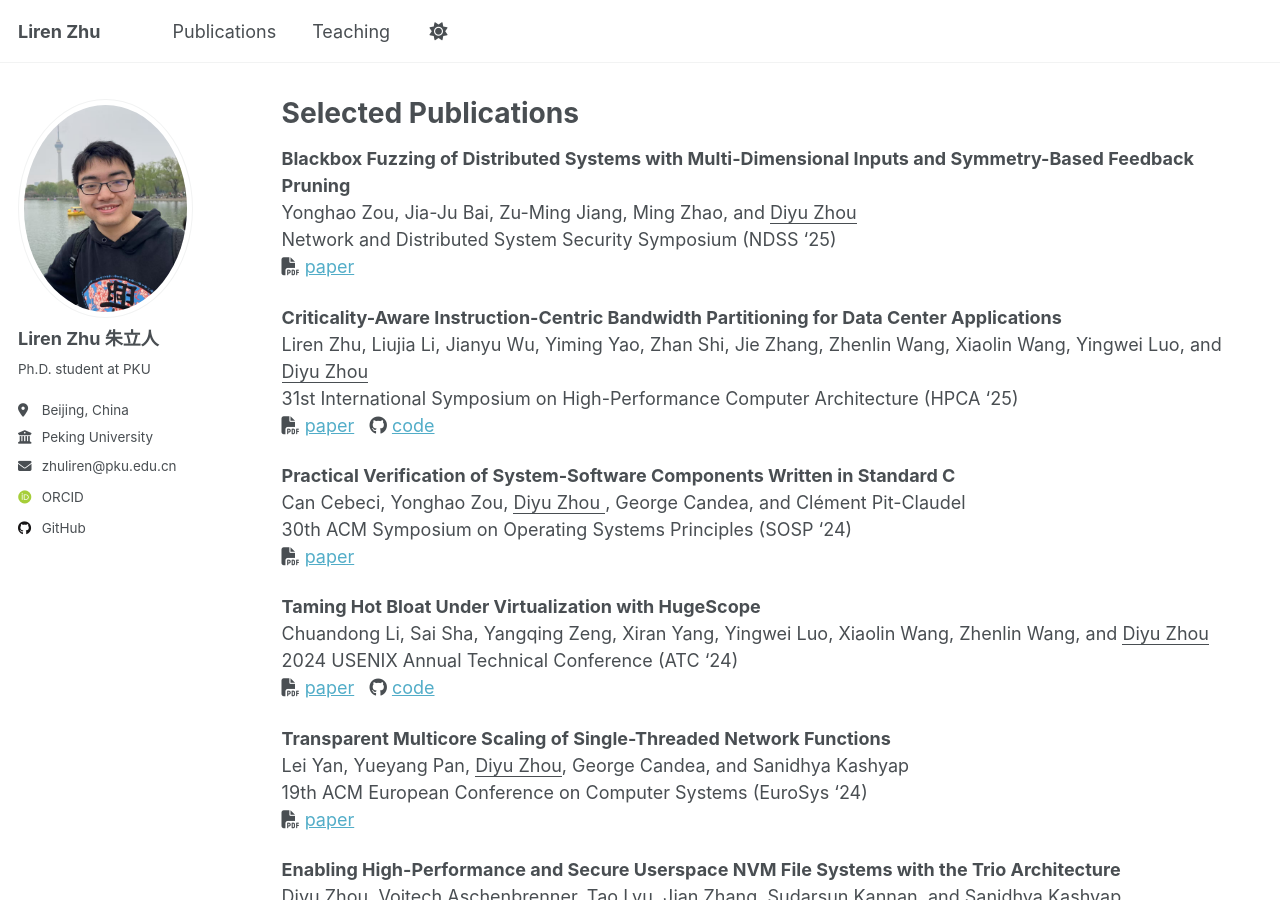
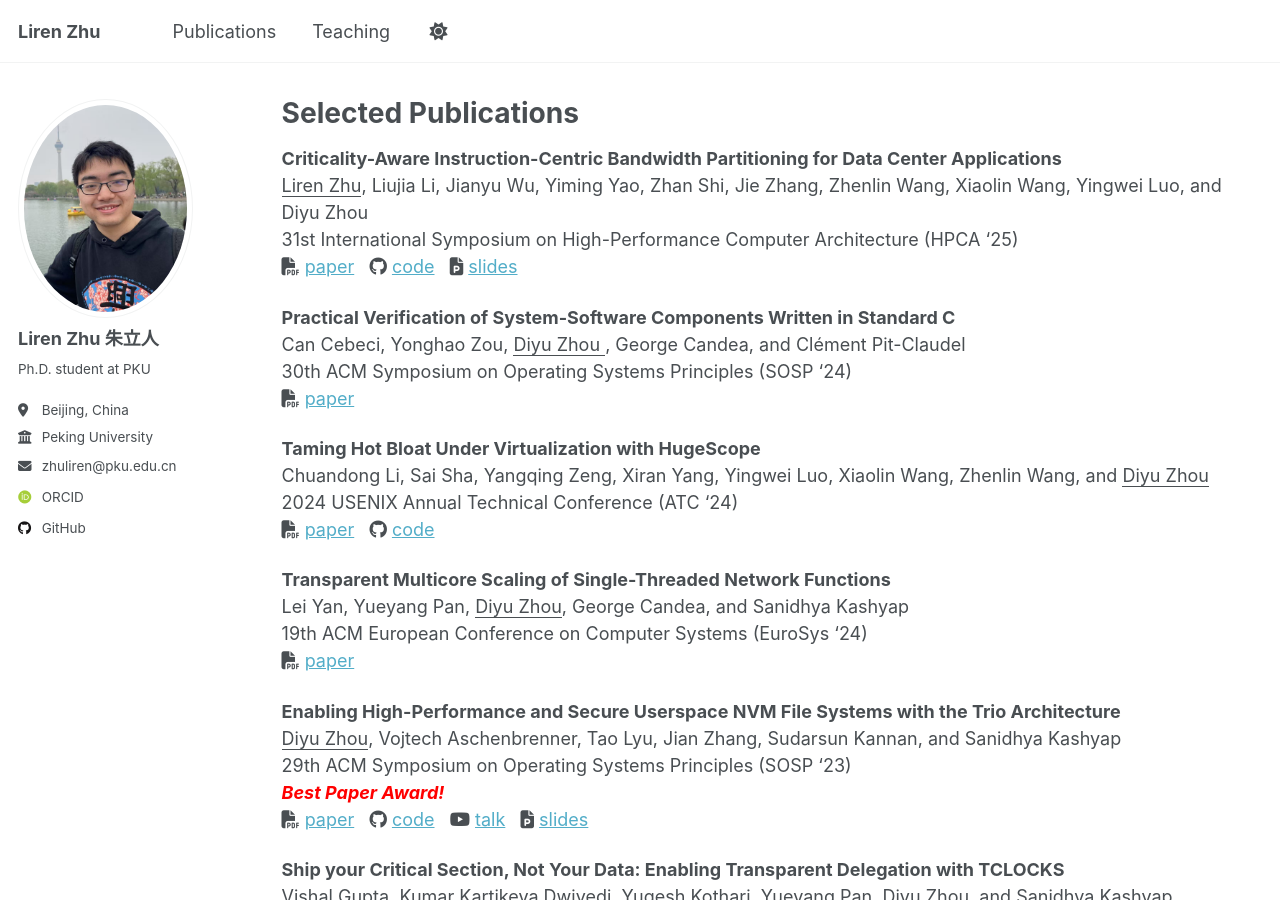
Before and after one commit to PKU-ZLR/PKU-ZLR.github.io, a Jekyll site: the page built from _pages/publications.md, in a window 1280 px wide and 900 px high. Built offline with Jekyll 4.4.1, drawn with Linux system fonts in a browser that asks for light colours; some web fonts are replaced; some of the changed text lies outside the part shown.

Commit message:
Update publications.md

```diff
--- a/_pages/publications.md
+++ b/_pages/publications.md
@@ -8,17 +8,12 @@ author_profile: true
 \* denotes equal contribution
 -->
 
-**Blackbox Fuzzing of Distributed Systems with Multi-Dimensional Inputs and Symmetry-Based Feedback Pruning** \
-Yonghao Zou, Jia-Ju Bai, Zu-Ming Jiang, Ming Zhao, and <ins> Diyu Zhou </ins> \
-Network and Distributed System Security Symposium  (NDSS '25) \
-<i class="fas fa-file-pdf" aria-hidden="true"></i> [paper](/files/distfuzz-ndss25.pdf)
-
-
 **Criticality-Aware Instruction-Centric Bandwidth Partitioning for Data Center Applications** \
-Liren Zhu, Liujia Li, Jianyu Wu, Yiming Yao, Zhan Shi, Jie Zhang, Zhenlin Wang, Xiaolin Wang, Yingwei Luo, and <ins> Diyu Zhou </ins> \
+<ins>Liren Zhu</ins>, Liujia Li, Jianyu Wu, Yiming Yao, Zhan Shi, Jie Zhang, Zhenlin Wang, Xiaolin Wang, Yingwei Luo, and Diyu Zhou \
 31st International Symposium on High-Performance Computer Architecture (HPCA '25) \
 <i class="fas fa-file-pdf" aria-hidden="true"></i> [paper](/files/pivot-hpca25.pdf)
 &nbsp; <i class="fab fa-github"></i> [code](https://github.com/TELOS-syslab/Pivot)
+&nbsp; <i class="fas fa-file-powerpoint"></i> [slides](/files/rrc-atc22.pptx)
 
 
 **Practical Verification of System-Software Components Written in Standard C** \
@@ -89,24 +84,9 @@ Ph.D. Thesis \
 <i class="fas fa-file-pdf" aria-hidden="true"></i> [paper](/files/nilicon-ipdps20.pdf)
 &nbsp; <i class="fas fa-file-powerpoint"></i> [slides](/files/nilicon-ipdps20.pptx)
 
-**PUSh: Data Race Detection Based on Hardware-Supported Prevention of Unintended Sharing** \
-<ins>Diyu Zhou</ins> and Yuval Tamir \
-ACM/IEEE 52nd Annual Symposium on Microarchitecture (MICRO '19) \
-<i class="fas fa-file-pdf" aria-hidden="true"></i> [paper](/files/push-micro19.pdf)
-&nbsp; <i class="fab fa-youtube"></i> [lightning talk](https://www.youtube.com/watch?v=O-V7_GvdpW8)
-&nbsp; <i class="fas fa-file-powerpoint"></i> [slides](/files/push-micro19.pptx)
-
-**Fast Hypervisor Recovery Without Reboot** \
-<ins>Diyu Zhou</ins> and Yuval Tamir \
-48th IEEE/IFIP International Conference on Dependable Systems and Networks (DSN '18)\
-<i class="fas fa-file-pdf" aria-hidden="true"></i> [paper](/files/nilihype-dsn18.pdf)
-&nbsp; <i class="fas fa-file-powerpoint"></i> [slides](/files/nilihype-dsn18.pptx)
-
-
-
-
-<!---
-**Application-Informed Kernel Synchronization Primitives** \
-Sujin Park*, <ins>Diyu Zhou*</ins>, Yuchen Qian, Irina Calciu, Taesoo Kim, Sanidhya Kashyap \
-OSDI 2022: 16th USENIX Symposium on Operating Systems Design and Implementation
--->
+//**PUSh: Data Race Detection Based on Hardware-Supported Prevention of Unintended Sharing** \
+//<ins>Diyu Zhou</ins> and Yuval Tamir \
+//ACM/IEEE 52nd Annual Symposium on Microarchitecture (MICRO '19) \
+//<i class="fas fa-file-pdf" aria-hidden="true"></i> [paper](/files/push-micro19.pdf)
+//&nbsp; <i class="fab fa-youtube"></i> [lightning talk](https://www.youtube.com/watch?v=O-V7_GvdpW8)
+//&nbsp; <i class="fas fa-file-powerpoint"></i> [slides](/files/push-micro19.pptx)
```
